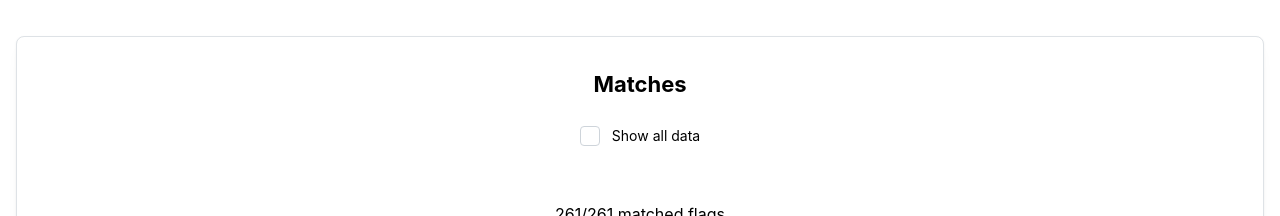
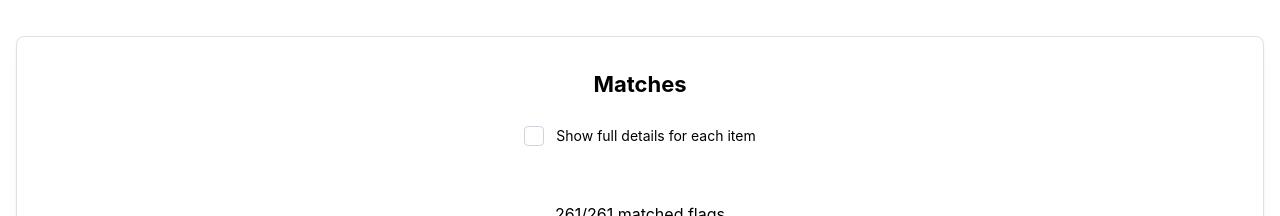
Before and after one commit to wahlp/flag-identifier, a Next.js app: page / in a window 1280 px wide. Shown: the part 960-1176 px from the top of the page. Built offline with nearby package versions, Linux system fonts and the light colour scheme.

Commit message:
change text

```diff
--- a/pages/index.tsx
+++ b/pages/index.tsx
@@ -49,7 +49,7 @@ export default function HomePage() {
           <Paper shadow="sm" radius="md" withBorder p="xl">
             <Stack align="center" justify="center">
               <Title order={3}>Matches</Title>
-              <Filter text="Show all data" setValue={setShowAllData} value={showAllData} />
+              <Filter text="Show full details for each item" setValue={setShowAllData} value={showAllData} />
               <Display
                 selectedColors={selectedColors}
                 strictMode={strictMode}
```
